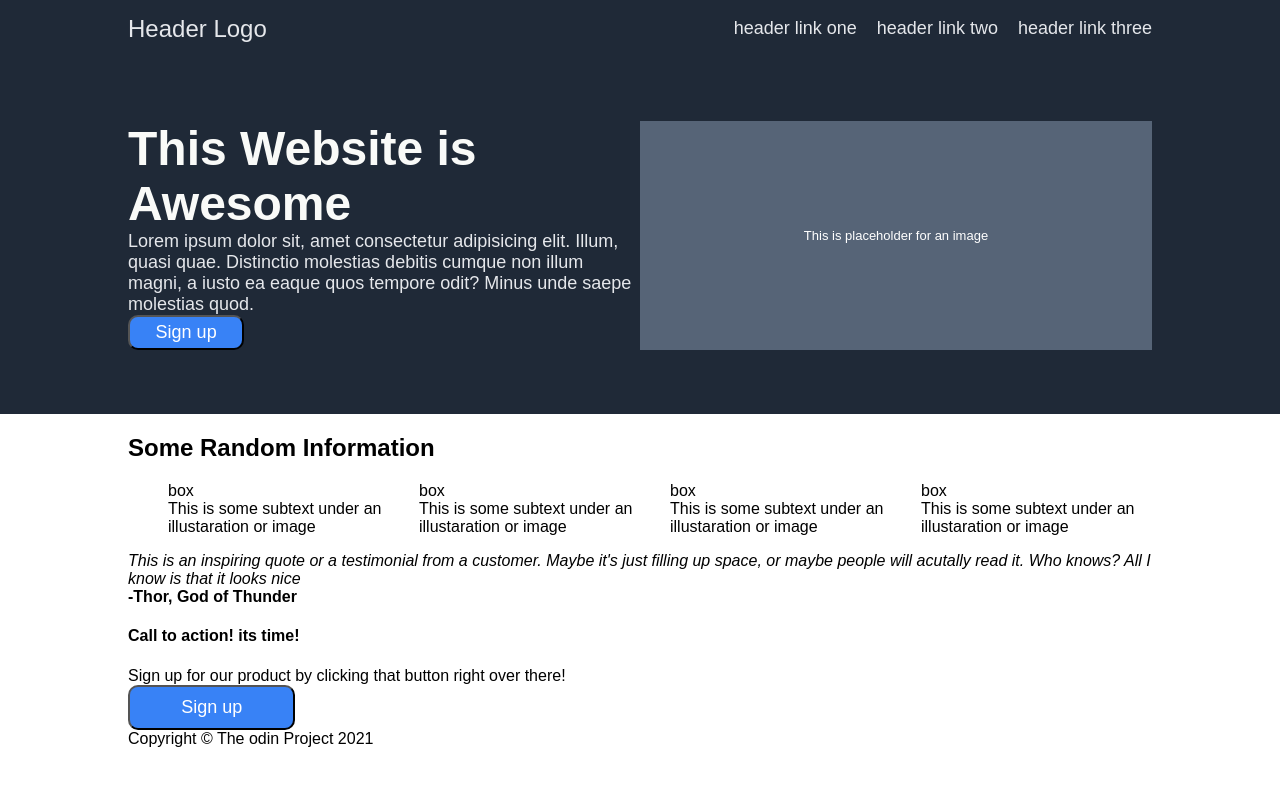
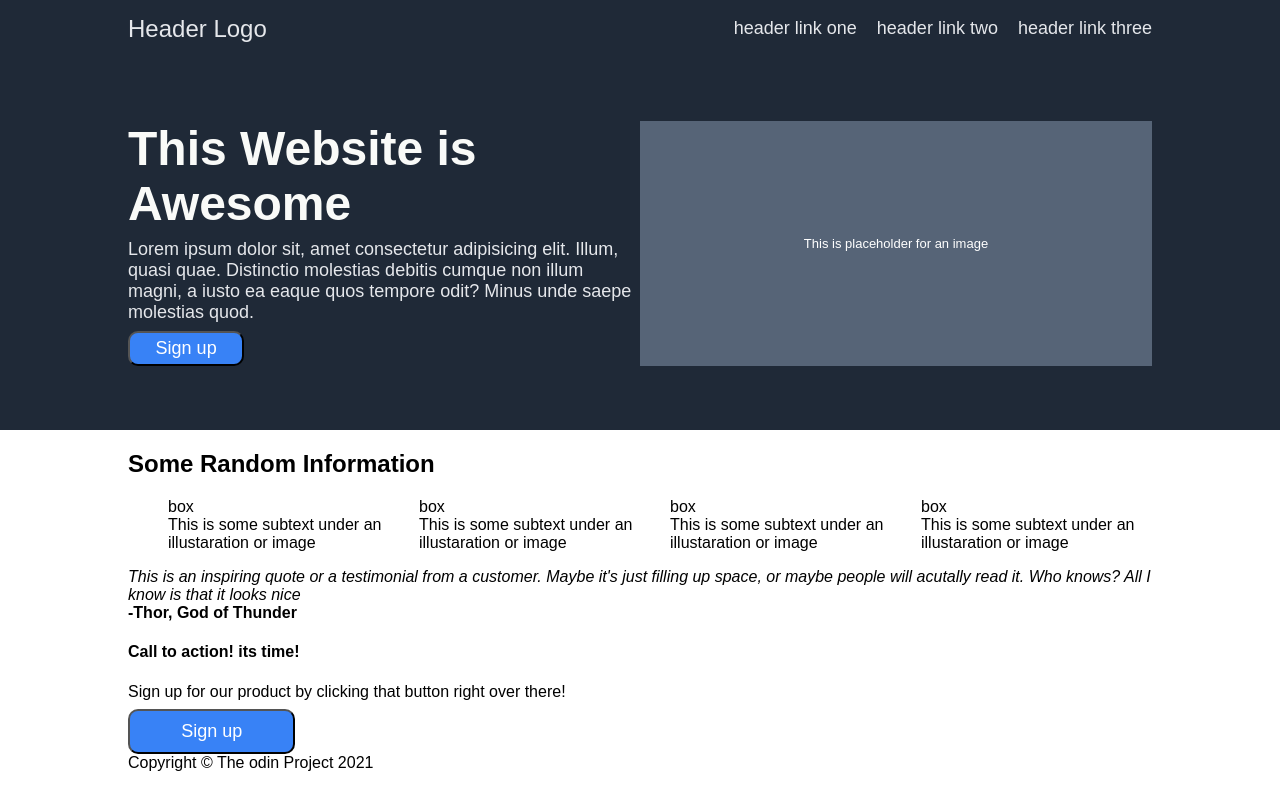
Before and after one commit to Abdullah-Aseeef/website_proj, a plain HTML site: page index.html in a window 1280 px wide. Drawn offline with Linux system fonts and the light colour scheme.

Commit message:
Add padding and make hero section a bit better

```diff
--- a/styles.css
+++ b/styles.css
@@ -43,7 +43,7 @@ a{
 #sec1 div{
     max-width: 50%;
     margin: 0px;
-    padding: 0px;
+    padding-bottom: 0px;
     flex-grow: 1;
 }
 #sec1 div h1{
@@ -51,7 +51,7 @@ a{
     color: #f9faf8;
     font-size: 48px;
     margin: 0px;
-    padding: 0px;
+    padding-bottom: 8px;
 }
 .right-sec{
     background-color: #566477;
@@ -70,6 +70,7 @@ button{
     border-radius: 10px;
     padding: 1% 5%;
     font-size: 18px;
+    margin-top: 8px;
 
 }
 button:hover{
```
